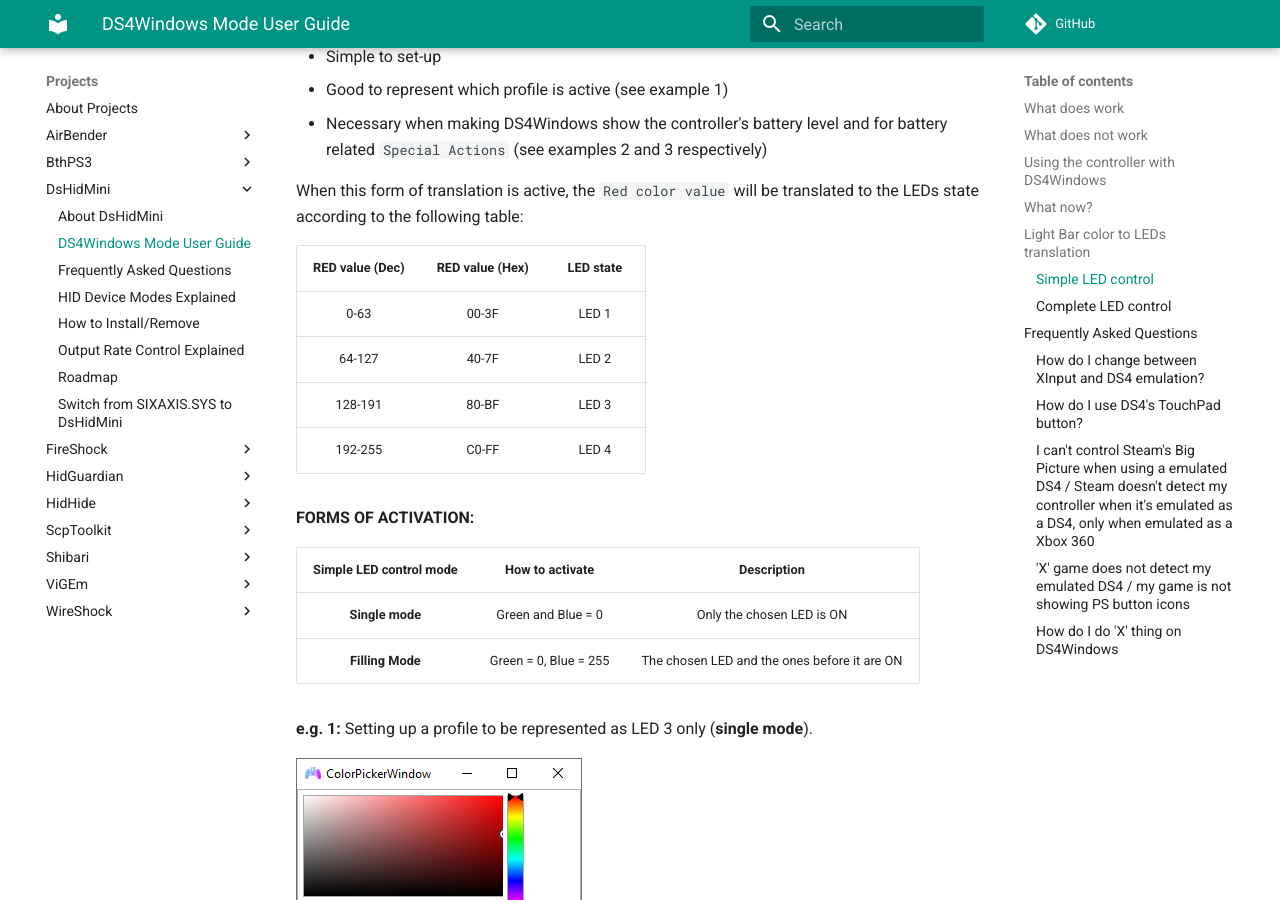
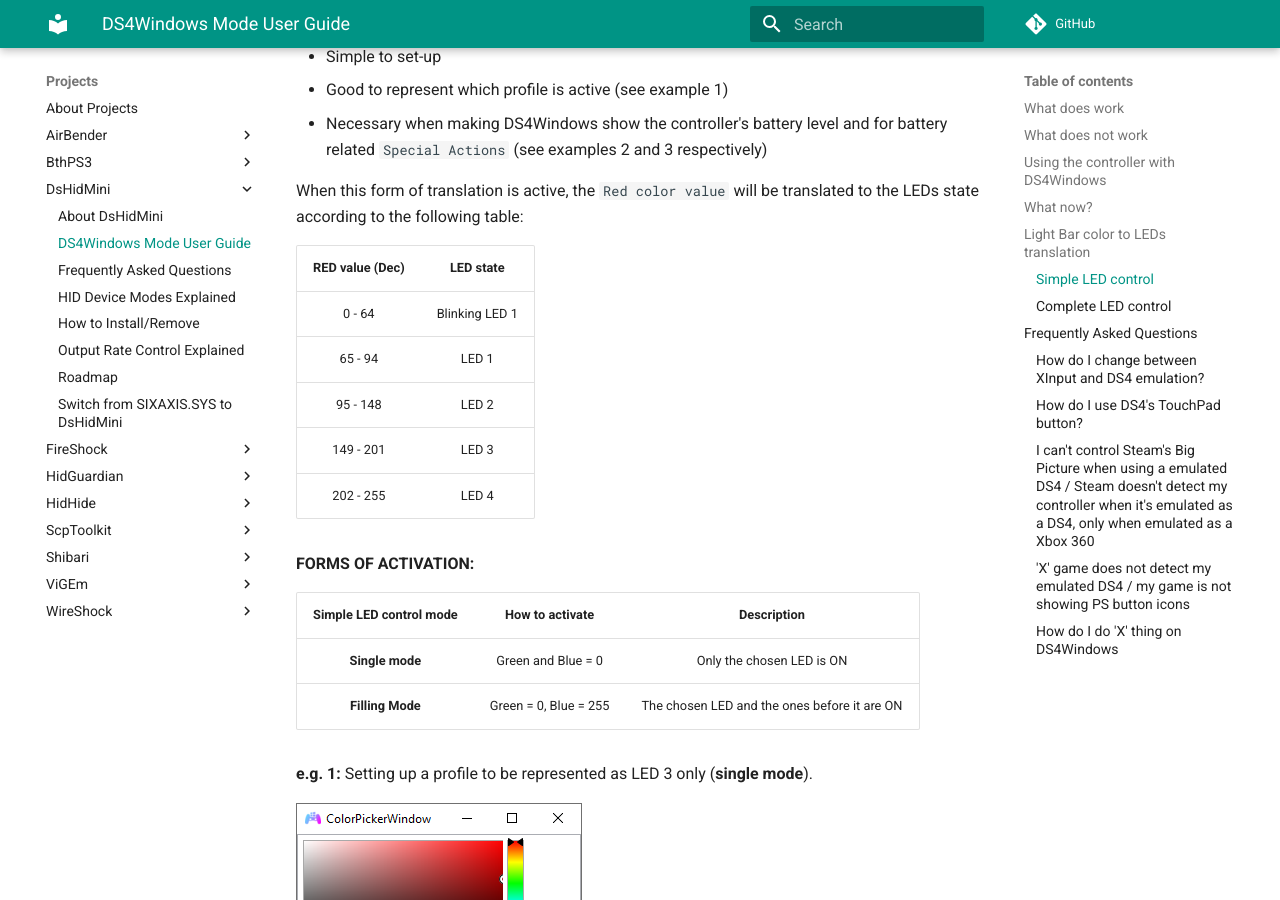
Before and after one commit to nefarius/ViGEm.github.io, an MkDocs documentation site: the page built from docs/projects/DsHidMini/DS4-Mode-User-Guide.md, in a window 1280 px wide and 900 px high, scrolled down 2917 px. Built offline with MkDocs 1.6.1 and Material for MkDocs 9.7.7, drawn with Linux system fonts in a browser that asks for light colours; comment, search, counter and statistics services are not loaded; some of the changed text lies outside the part shown.

Commit message:
Removed "Hex"  columns from lightbar translation tables

```diff
--- a/docs/projects/DsHidMini/DS4-Mode-User-Guide.md
+++ b/docs/projects/DsHidMini/DS4-Mode-User-Guide.md
@@ -63,12 +63,15 @@
 
 When this form of translation is active, the `Red color value` will be translated to the LEDs state according to the following table:
 
-| RED value (Dec) |  RED value (Hex) | LED state |
-| :---: | :---: | :---: |
-| 0-63 | 00-3F | LED 1 |
-| 64-127 | 40-7F | LED 2 |
-| 128-191 | 80-BF | LED 3 |
-| 192-255 | C0-FF | LED 4 |
+| RED value (Dec) | LED state |
+| :---: | :---: |
+| 0 - 64 | Blinking LED 1 |
+| 65 - 94 | LED 1 |
+| 95 - 148 | LED 2 |
+| 149 - 201 | LED 3 |
+| 202 - 255 | LED 4 |
+
+
 
 __FORMS OF ACTIVATION:__
 
@@ -99,24 +102,24 @@
 
 When this form of translation is active, the Red color value from 0 to 15 will be translated to the LEDs state according to the following table:
 
-| LED 4 |  LED 3 | LED 2 | LED 1 |  RED value (Dec) |  RED value (Hex)
-| :---: | :---: | :---: | :---: | :---: | :---: |
-|  |  |  |  | 0 | 0 |
-|  |  |  | ON | 1 | 1 |
-|  |  | ON |  | 2 | 2 |
-|  |  | ON | ON | 3 | 3 |
-|  | ON |  |  | 4 | 4 |
-|  | ON |  | ON | 5 | 5 |
-|  | ON | ON |  | 6 | 6 |
-|  | ON | ON | ON | 7 | 7 |
-| ON |  |  |  | 8 | 8 |
-| ON |  |  | ON | 9 | 9 |
-| ON |  | ON |  | 10 | A |
-| ON |  | ON | ON | 11 | B |
-| ON | ON |  |  | 12 | C |
-| ON | ON |  | ON | 13 | D |
-| ON | ON | ON |  | 14 | E |
-| ON | ON | ON | ON | 15 | F |
+| LED 4 |  LED 3 | LED 2 | LED 1 |  RED value (Dec) |
+| :---: | :---: | :---: | :---: | :---: |
+|  |  |  |  | 0 |
+|  |  |  | ON | 1 |
+|  |  | ON |  | 2 |
+|  |  | ON | ON | 3 |
+|  | ON |  |  | 4 |
+|  | ON |  | ON | 5 |
+|  | ON | ON |  | 6 |
+|  | ON | ON | ON | 7 |
+| ON |  |  |  | 8 |
+| ON |  |  | ON | 9 |
+| ON |  | ON |  | 10 |
+| ON |  | ON | ON | 11 |
+| ON | ON |  |  | 12 |
+| ON | ON |  | ON | 13 |
+| ON | ON | ON |  | 14 |
+| ON | ON | ON | ON | 15 |
 
 __e.g.:__ Setting up a profile to be represented as LEDs 4 and 2.
 
```
